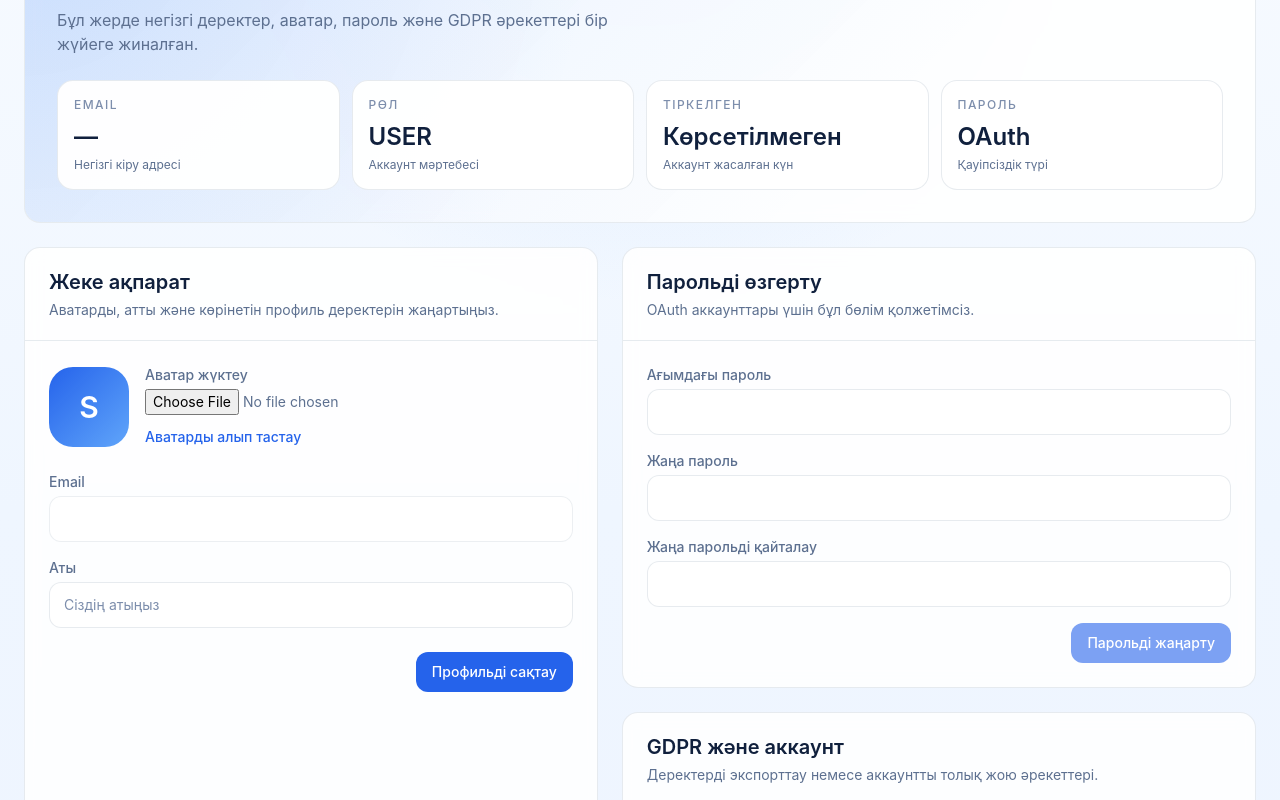
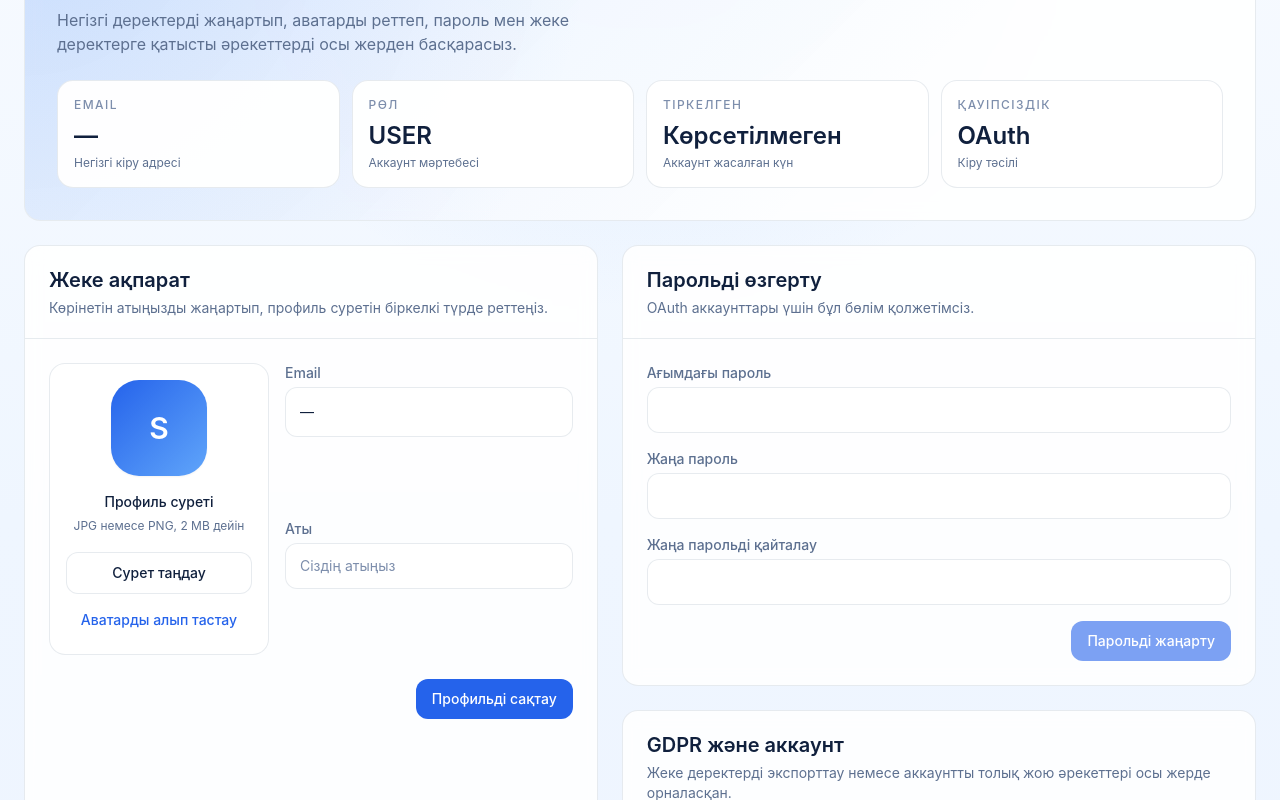
Before and after one commit to zhantixx/JavaProject, a React (Create React App) app in the folder microservices/frontend/: page /profile in a window 1280 px wide. Shown: the part 220-1020 px from the top of the page. Built offline with nearby package versions, Linux system fonts and the light colour scheme; no server answers; sample sign-in values are in the browser's storage.

Commit message:
feat: профиль бетін ыңғайлырақ ету

```diff
--- a/microservices/frontend/src/components/UiKit.js
+++ b/microservices/frontend/src/components/UiKit.js
@@ -35,7 +35,11 @@ export function PageIntro({ eyebrow, title, description, actions, stats = [] })
         </div>
         {stats.length ? (
           <div className="mt-6 grid gap-3 sm:grid-cols-2 xl:grid-cols-4">
-            {stats.map((stat) => (
+            {stats.map((stat) => {
+              const valueText = String(stat.value ?? '');
+              const compactValue = valueText.length > 18;
+
+              return (
                 <div
                   key={stat.label}
                   className="rounded-2xl border border-[var(--border-color)] bg-[var(--card-strong)] px-4 py-4"
@@ -43,10 +47,18 @@ export function PageIntro({ eyebrow, title, description, actions, stats = [] })
                   <div className="text-xs font-medium uppercase tracking-[0.12em] text-[var(--muted-text)]">
                     {stat.label}
                   </div>
-                <div className="mt-2 text-2xl font-semibold text-[var(--text-primary)]">{stat.value}</div>
+                  <div
+                    className={cn(
+                      'mt-2 font-semibold leading-tight text-[var(--text-primary)]',
+                      compactValue ? 'break-all text-sm sm:text-base' : 'text-2xl'
+                    )}
+                  >
+                    {stat.value}
+                  </div>
                   {stat.hint ? <div className="mt-1 text-xs text-[var(--text-secondary)]">{stat.hint}</div> : null}
                 </div>
-            ))}
+              );
+            })}
           </div>
         ) : null}
       </div>
--- a/microservices/frontend/src/pages/Profile.js
+++ b/microservices/frontend/src/pages/Profile.js
@@ -1,4 +1,4 @@
-import React, { useEffect, useMemo, useState } from 'react';
+import React, { useEffect, useMemo, useRef, useState } from 'react';
 import { clearAuthSession, profile } from '../services/api';
 import { useToast } from '../components/Toast';
 import { GhostButton, PageIntro, PrimaryButton, Surface } from '../components/UiKit';
@@ -20,6 +20,7 @@ async function fileToDataUrl(file) {
 
 export default function Profile() {
   const toast = useToast();
+  const avatarInputRef = useRef(null);
   const [loading, setLoading] = useState(false);
   const [me, setMe] = useState(null);
   const [form, setForm] = useState({ name: '', email: '', avatarUrl: '' });
@@ -34,9 +35,10 @@ export default function Profile() {
   const loadProfile = async () => {
     try {
       setLoading(true);
-      const r = await profile.me();
-      if (r.status >= 200 && r.status < 300) {
-        const next = r.data || {};
+      const response = await profile.me();
+
+      if (response.status >= 200 && response.status < 300) {
+        const next = response.data || {};
         setMe(next);
         setForm({
           name: next.name || '',
@@ -63,13 +65,15 @@ export default function Profile() {
     return base.substring(0, 1).toUpperCase();
   }, [form.email, form.name]);
 
-  const onSaveProfile = async (e) => {
-    e.preventDefault();
+  const onSaveProfile = async (event) => {
+    event.preventDefault();
+
     try {
       setLoading(true);
-      const r = await profile.updateMe({ name: form.name, avatarUrl: form.avatarUrl });
-      if (r.status >= 200 && r.status < 300) {
-        setMe(r.data);
+      const response = await profile.updateMe({ name: form.name, avatarUrl: form.avatarUrl });
+
+      if (response.status >= 200 && response.status < 300) {
+        setMe(response.data);
         toast.success('Профиль жаңартылды');
       } else {
         toast.error('Жаңарту мүмкін болмады');
@@ -81,13 +85,15 @@ export default function Profile() {
     }
   };
 
-  const onAvatarChange = async (e) => {
-    const file = e.target.files?.[0];
+  const onAvatarChange = async (event) => {
+    const file = event.target.files?.[0];
     if (!file) return;
+
     if (!['image/png', 'image/jpeg'].includes(file.type)) {
       toast.error('Аватар тек JPG немесе PNG болуы керек');
       return;
     }
+
     if (file.size > 2 * 1024 * 1024) {
       toast.error('Аватар өлшемі 2 MB-тан аспауы керек');
       return;
@@ -102,16 +108,26 @@ export default function Profile() {
     }
   };
 
-  const onChangePassword = async (e) => {
-    e.preventDefault();
+  const onRemoveAvatar = () => {
+    setForm((prev) => ({ ...prev, avatarUrl: '' }));
+    if (avatarInputRef.current) {
+      avatarInputRef.current.value = '';
+    }
+  };
+
+  const onChangePassword = async (event) => {
+    event.preventDefault();
+
     if (!me?.passwordChangeAvailable) {
       toast.info('Бұл аккаунт үшін пароль ауыстыру қолжетімсіз');
       return;
     }
+
     if (passwordForm.newPassword.length < 8) {
       toast.error('Жаңа пароль кемінде 8 таңба болуы керек');
       return;
     }
+
     if (passwordForm.newPassword !== passwordForm.confirmPassword) {
       toast.error('Жаңа парольдер сәйкес келмейді');
       return;
@@ -175,12 +191,12 @@ export default function Profile() {
       <PageIntro
         eyebrow="Жеке баптау"
         title="Профиль және қауіпсіздік"
-        description="Бұл жерде негізгі деректер, аватар, пароль және GDPR әрекеттері бір жүйеге жиналған."
+        description="Негізгі деректерді жаңартып, аватарды реттеп, пароль мен жеке деректерге қатысты әрекеттерді осы жерден басқарасыз."
         stats={[
           { label: 'Email', value: form.email || '—', hint: 'Негізгі кіру адресі' },
           { label: 'Рөл', value: me?.role || 'USER', hint: 'Аккаунт мәртебесі' },
           { label: 'Тіркелген', value: formatCreatedAt(me?.createdAt), hint: 'Аккаунт жасалған күн' },
-          { label: 'Пароль', value: me?.passwordChangeAvailable ? 'Жергілікті' : 'OAuth', hint: 'Қауіпсіздік түрі' },
+          { label: 'Қауіпсіздік', value: me?.passwordChangeAvailable ? 'Жергілікті' : 'OAuth', hint: 'Кіру тәсілі' },
         ]}
       />
 
@@ -188,47 +204,67 @@ export default function Profile() {
         <Surface className="overflow-hidden">
           <div className="border-b border-[var(--border-color)] px-6 py-5">
             <h2 className="text-xl font-semibold text-[var(--text-primary)]">Жеке ақпарат</h2>
-            <p className="mt-1 text-sm text-[var(--text-secondary)]">Аватарды, атты және көрінетін профиль деректерін жаңартыңыз.</p>
+            <p className="mt-1 text-sm text-[var(--text-secondary)]">
+              Көрінетін атыңызды жаңартып, профиль суретін біркелкі түрде реттеңіз.
+            </p>
           </div>
 
           <form onSubmit={onSaveProfile} className="space-y-6 p-6">
-            <div className="flex flex-col gap-4 md:flex-row md:items-center">
+            <div className="grid gap-4 lg:grid-cols-[220px_minmax(0,1fr)]">
+              <div className="rounded-2xl border border-[var(--border-color)] bg-[var(--card-strong)] p-4">
+                <div className="flex flex-col items-center text-center">
                   {form.avatarUrl ? (
-                <img src={form.avatarUrl} alt="avatar" className="h-20 w-20 rounded-3xl object-cover" />
+                    <img src={form.avatarUrl} alt="avatar" className="h-24 w-24 rounded-[28px] object-cover shadow-sm" />
                   ) : (
-                <div className="flex h-20 w-20 items-center justify-center rounded-3xl bg-[linear-gradient(135deg,#2563eb,#60a5fa)] text-3xl font-semibold text-white">
+                    <div className="flex h-24 w-24 items-center justify-center rounded-[28px] bg-[linear-gradient(135deg,#2563eb,#60a5fa)] text-3xl font-semibold text-white shadow-sm">
                       {initials}
                     </div>
                   )}
-              <div className="space-y-3">
-                <div>
-                  <label className="mb-1 block text-sm font-medium text-[var(--text-secondary)]">Аватар жүктеу</label>
-                  <input type="file" accept="image/png,image/jpeg" onChange={onAvatarChange} className="block text-sm text-[var(--text-secondary)]" />
-                </div>
+
+                  <div className="mt-4 text-sm font-medium text-[var(--text-primary)]">Профиль суреті</div>
+                  <div className="mt-1 text-xs leading-5 text-[var(--text-secondary)]">JPG немесе PNG, 2 MB дейін</div>
+
+                  <input
+                    ref={avatarInputRef}
+                    type="file"
+                    accept="image/png,image/jpeg"
+                    onChange={onAvatarChange}
+                    className="hidden"
+                  />
+
+                  <div className="mt-4 flex w-full flex-col gap-2">
+                    <GhostButton type="button" className="w-full" onClick={() => avatarInputRef.current?.click()}>
+                      Сурет таңдау
+                    </GhostButton>
                     <button
                       type="button"
-                  onClick={() => setForm((prev) => ({ ...prev, avatarUrl: '' }))}
-                  className="text-sm font-medium text-[var(--brand-strong)]"
+                      onClick={onRemoveAvatar}
+                      className="rounded-xl px-3 py-2 text-sm font-medium text-[var(--brand-strong)] transition hover:bg-[var(--brand-soft)]"
                     >
                       Аватарды алып тастау
                     </button>
+                  </div>
                 </div>
               </div>
 
               <div className="grid gap-4 md:grid-cols-2">
                 <div className="md:col-span-2">
                   <label className="mb-1 block text-sm font-medium text-[var(--text-secondary)]">Email</label>
-                <input type="email" disabled value={form.email} className="app-input opacity-80" />
+                  <div className="rounded-xl border border-[var(--border-color)] bg-[var(--card-strong)] px-3.5 py-3 text-sm text-[var(--text-primary)]">
+                    <div className="break-all leading-6">{form.email || '—'}</div>
                   </div>
+                </div>
+
                 <div className="md:col-span-2">
                   <label className="mb-1 block text-sm font-medium text-[var(--text-secondary)]">Аты</label>
                   <input
                     type="text"
                     value={form.name}
-                  onChange={(e) => setForm((prev) => ({ ...prev, name: e.target.value }))}
+                    onChange={(event) => setForm((prev) => ({ ...prev, name: event.target.value }))}
                     className="app-input"
                     placeholder="Сіздің атыңыз"
                   />
+                </div>
               </div>
             </div>
 
@@ -257,7 +293,7 @@ export default function Profile() {
                 <input
                   type="password"
                   value={passwordForm.currentPassword}
-                  onChange={(e) => setPasswordForm((prev) => ({ ...prev, currentPassword: e.target.value }))}
+                  onChange={(event) => setPasswordForm((prev) => ({ ...prev, currentPassword: event.target.value }))}
                   className="app-input"
                   disabled={!me?.passwordChangeAvailable}
                 />
@@ -267,7 +303,7 @@ export default function Profile() {
                 <input
                   type="password"
                   value={passwordForm.newPassword}
-                  onChange={(e) => setPasswordForm((prev) => ({ ...prev, newPassword: e.target.value }))}
+                  onChange={(event) => setPasswordForm((prev) => ({ ...prev, newPassword: event.target.value }))}
                   className="app-input"
                   disabled={!me?.passwordChangeAvailable}
                 />
@@ -277,7 +313,7 @@ export default function Profile() {
                 <input
                   type="password"
                   value={passwordForm.confirmPassword}
-                  onChange={(e) => setPasswordForm((prev) => ({ ...prev, confirmPassword: e.target.value }))}
+                  onChange={(event) => setPasswordForm((prev) => ({ ...prev, confirmPassword: event.target.value }))}
                   className="app-input"
                   disabled={!me?.passwordChangeAvailable}
                 />
@@ -293,13 +329,17 @@ export default function Profile() {
           <Surface className="overflow-hidden">
             <div className="border-b border-[var(--border-color)] px-6 py-5">
               <h2 className="text-xl font-semibold text-[var(--text-primary)]">GDPR және аккаунт</h2>
-              <p className="mt-1 text-sm text-[var(--text-secondary)]">Деректерді экспорттау немесе аккаунтты толық жою әрекеттері.</p>
+              <p className="mt-1 text-sm text-[var(--text-secondary)]">
+                Жеке деректерді экспорттау немесе аккаунтты толық жою әрекеттері осы жерде орналасқан.
+              </p>
             </div>
 
             <div className="space-y-4 p-6">
               <div className="rounded-2xl border border-[var(--border-color)] bg-[var(--card-strong)] p-4">
                 <div className="font-medium text-[var(--text-primary)]">Деректер экспорты</div>
-                <div className="mt-1 text-sm text-[var(--text-secondary)]">JSON форматында жеке деректерді жүктеп алыңыз.</div>
+                <div className="mt-1 text-sm text-[var(--text-secondary)]">
+                  Жеке деректерді JSON форматында жүктеп алуға болады.
+                </div>
                 <div className="mt-4">
                   <GhostButton onClick={onExportData} disabled={exporting}>
                     {exporting ? 'Дайындалып жатыр...' : 'Экспортты жүктеу'}
@@ -310,7 +350,7 @@ export default function Profile() {
               <div className="rounded-2xl border border-rose-200 bg-[var(--danger-soft)] p-4">
                 <div className="font-medium text-rose-600">Аккаунтты толық жою</div>
                 <div className="mt-1 text-sm text-[var(--text-secondary)]">
-                  Бұл әрекет профильді және байланысты негізгі деректерді өшіреді.
+                  Бұл әрекет профильді және негізгі байланысты деректерді өшіреді.
                 </div>
                 <div className="mt-4">
                   <button
```
Lines whose indentation alone changed are shown as unchanged.
